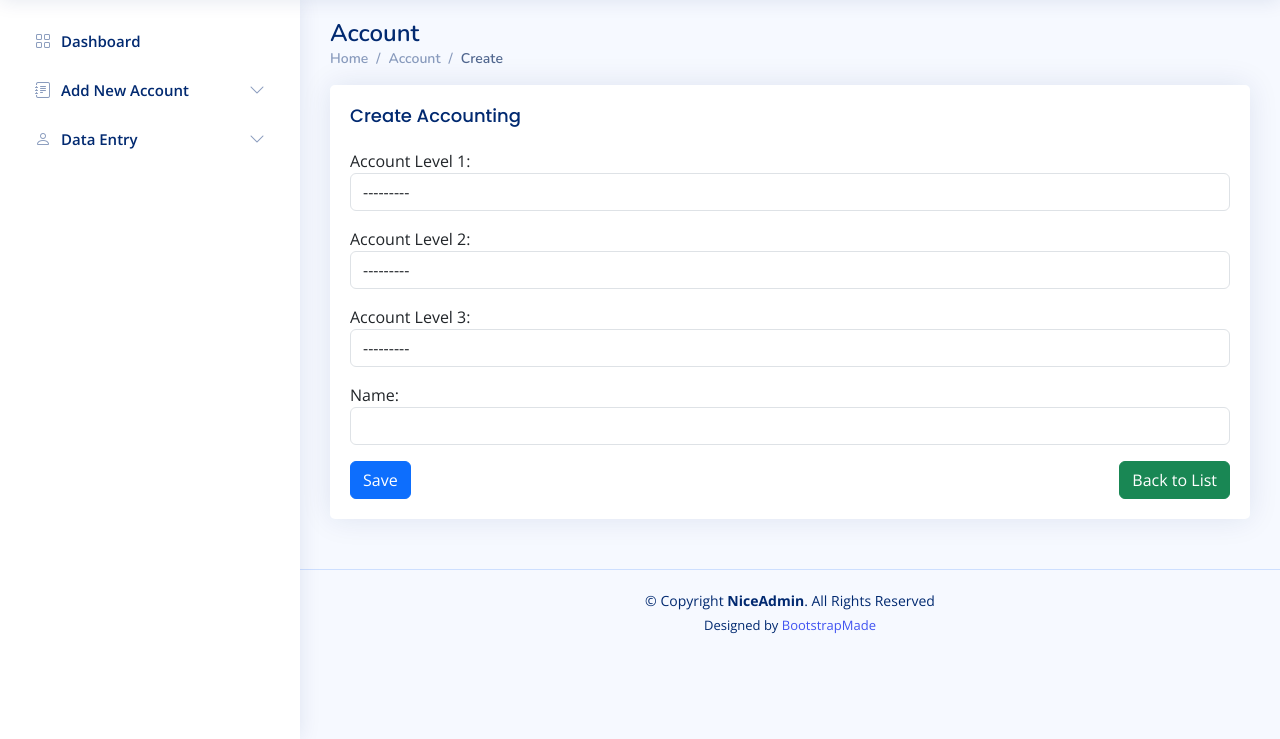
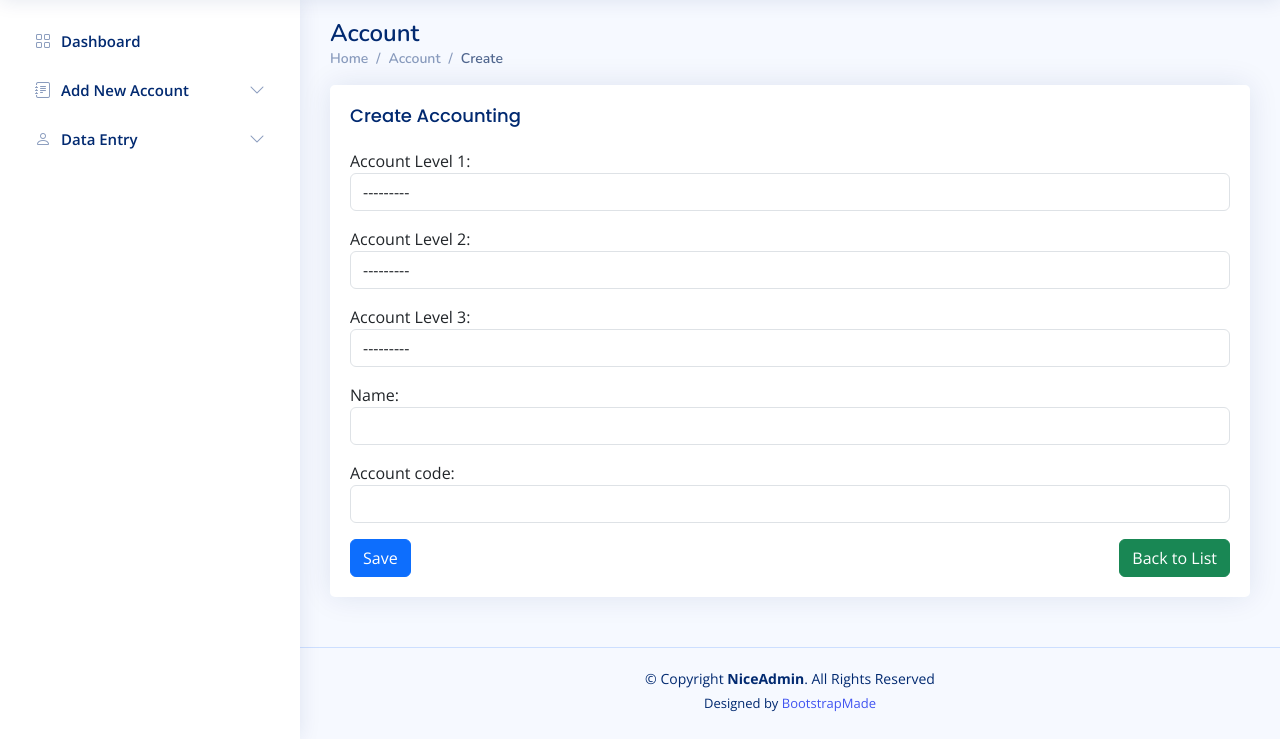
Before and after one commit to sarwarsikder/django-accounting, a Django app: page /account/create in a window 1280 px wide. Shown: the part 61-800 px from the top of the page. Run offline with Django 4.2, Linux system fonts and the light colour scheme; a user stored in the database is signed in; data comes from the database, SQL or seed files in the repository; both versions use the stored data as it was after the commit; some libraries are stand-ins or nearby versions.

Commit message:
account lavel updated

```diff
--- a/apps/accounts/forms/accounting_forms.py
+++ b/apps/accounts/forms/accounting_forms.py
@@ -7,7 +7,7 @@ from ..models import AccountLevel1, AccountLevel2, AccountLevel3, Account
 class AccountForm(forms.ModelForm):
     class Meta:
         model = Account
-        fields = ['level1', 'level2', 'level3', 'name']
+        fields = ['level1', 'level2', 'level3', 'name', 'account_code']
 
     level1 = forms.ModelChoiceField(
         queryset=AccountLevel1.objects.all(),
@@ -56,7 +56,7 @@ class AccountForm(forms.ModelForm):
 class AccountFormEdit(forms.ModelForm):
     class Meta:
         model = Account
-        fields = ['level1ID', 'level2ID', 'level3ID', 'name']
+        fields = ['level1ID', 'level2ID', 'level3ID', 'name', 'account_code']
 
     def __init__(self, *args, **kwargs):
         super(AccountFormEdit, self).__init__(*args, **kwargs)
--- a/apps/accounts/models.py
+++ b/apps/accounts/models.py
@@ -12,7 +12,7 @@ from apps.company.models import Company, CompanyBranch
 
 class AccountLevel1(models.Model):
     # level1ID = models.IntegerField(primary_key=True, choices=[(i, str(i)) for i in range(10)])
-    level1ID = models.AutoField(primary_key=True)
+    level1ID = models.IntegerField(primary_key=True)
     name = models.CharField(max_length=255)
 
     def __str__(self):
@@ -21,7 +21,7 @@ class AccountLevel1(models.Model):
 
 class AccountLevel2(models.Model):
     # level2ID = models.IntegerField(primary_key=True)
-    level2ID = models.AutoField(primary_key=True)
+    level2ID = models.IntegerField(primary_key=True)
     level1ID = models.ForeignKey(AccountLevel1, on_delete=models.CASCADE)
     name = models.CharField(max_length=255)
 
@@ -31,7 +31,7 @@ class AccountLevel2(models.Model):
 
 class AccountLevel3(models.Model):
     # level3ID = models.IntegerField(primary_key=True, choices=[(i, str(i)) for i in range(10)])
-    level3ID = models.AutoField(primary_key=True)
+    level3ID = models.IntegerField(primary_key=True)
     level2ID = models.ForeignKey(AccountLevel2, on_delete=models.CASCADE)
     name = models.CharField(max_length=255)
 
@@ -41,10 +41,11 @@ class AccountLevel3(models.Model):
 
 class Account(models.Model):
     # accountID = models.IntegerField(primary_key=True, choices=[(i, str(i)) for i in range(1000)])
-    accountID = models.AutoField(primary_key=True)
+    accountID = models.CharField(primary_key=True, max_length=10)
     level3ID = models.ForeignKey(AccountLevel3, on_delete=models.CASCADE, null=True, default=None)
     level2ID = models.ForeignKey(AccountLevel2, on_delete=models.CASCADE, null=True, default=None)
     level1ID = models.ForeignKey(AccountLevel1, on_delete=models.CASCADE, null=True, default=None)
+    account_code = models.CharField(max_length=3, null=True)
     name = models.CharField(max_length=255)
     company_id = models.ForeignKey(Company, on_delete=models.CASCADE, default=None, related_name='created_accounts')
     company_branch = models.ForeignKey(CompanyBranch, on_delete=models.CASCADE, default=None,
--- a/apps/accounts/urls.py
+++ b/apps/accounts/urls.py
@@ -6,8 +6,8 @@ urlpatterns = [
     path('', index, name='dashboard'),
     path('account/create', account_create, name='account-create'),
     path('account/list', account_list, name='account-list'),
-    path('account/edit/<int:account_id>/', edit_account, name='edit-account'),
-    path('account/delete/<int:account_id>/', delete_account, name='delete-account'),
+    path('account/edit/<str:account_id>/', edit_account, name='edit-account'),
+    path('account/delete/<str:account_id>/', delete_account, name='delete-account'),
     path('get_account_level2_options/', get_account_level2_options, name='get_account_level2_options'),
     path('get_account_level3_options/', get_account_level3_options, name='get_account_level3_options'),
 
--- a/apps/accounts/views.py
+++ b/apps/accounts/views.py
@@ -50,6 +50,7 @@ def account_create(request):
         if form.is_valid():
             user = request.user
             account = form.save(commit=False)
+            account.accountID = str(request.POST['level3']) + str(form.cleaned_data['account_code'])
             account.company_id = user.company
             account.company_branch = user.company_branch
             account.created_by = user
@@ -79,6 +80,7 @@ def edit_account(request, account_id):
     if request.method == 'POST':
         form = AccountFormEdit(request.POST, instance=account)
         if form.is_valid():
+            print(request.POST['level3ID'])
             user = request.user
             account = form.save(commit=False)
             account.company_id = user.company
--- a/templates/accounts/account_form.html
+++ b/templates/accounts/account_form.html
@@ -28,7 +28,8 @@
                                 {% csrf_token %}
                                 {{ form.as_p }}
                                 <button class="btn btn-primary" type="submit">Save</button>
-                                <a href="{% url 'account-list' %}" class="btn btn-success bx-pull-right">Back to List</a>
+                                <a href="{% url 'account-list' %}" class="btn btn-success bx-pull-right">Back to
+                                    List</a>
                             </form>
                             <!-- End Table with stripped rows -->
 
```
Also changed, not shown: apps/accounts/migrations/0004_alter_accountlevel1_level1id.py (added), apps/accounts/migrations/0005_alter_account_accountid_alter_accountlevel2_level2id_and_more.py (added), apps/accounts/migrations/0006_account_account_code.py (added), apps/accounts/migrations/0007_alter_account_account_code.py (added), apps/accounts/migrations/0008_alter_account_accountid.py (added), db.sqlite3.
